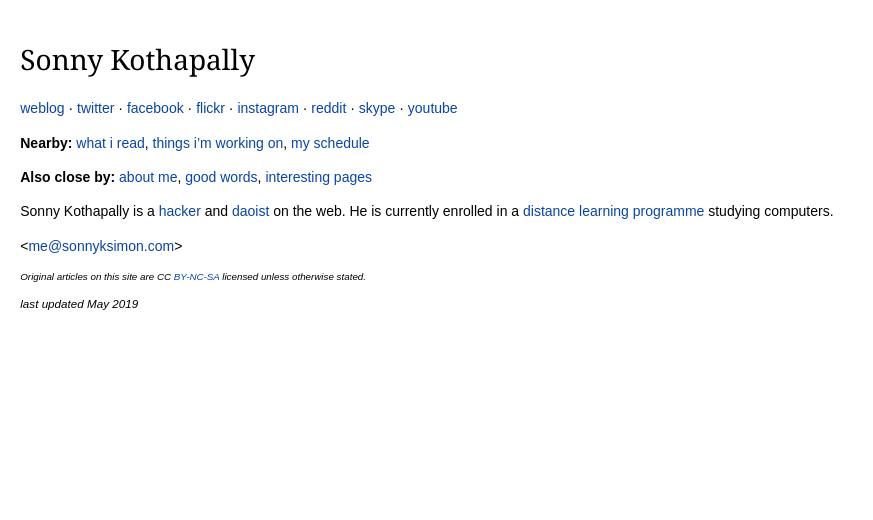
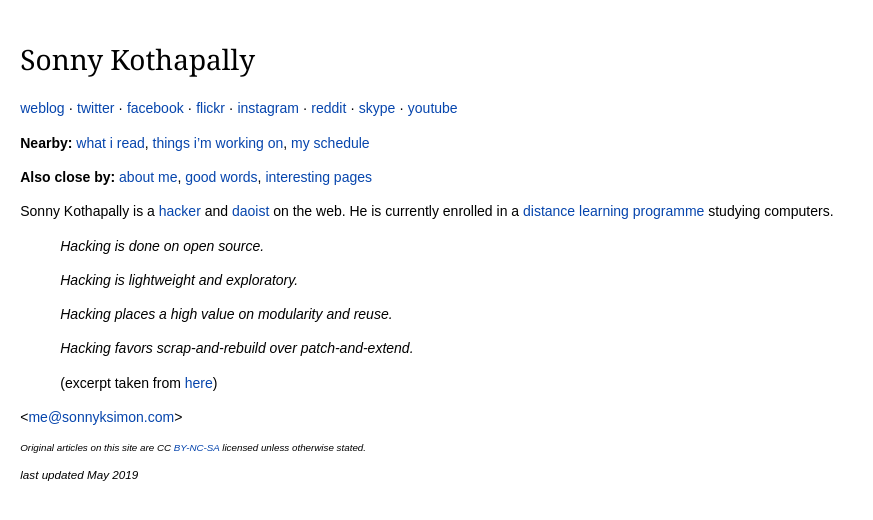
Before and after one commit to sonnyksimon/www.sonnyksimon.com, a Jekyll site: the page built from index.md, in a window 1280 px wide. Shown: the top 520 px of the page, without its empty margins (0-873 px from the left). Built offline with Jekyll 4.4.1, drawn with Linux system fonts in a browser that asks for light colours.

Commit message:
Update index.md

```diff
--- a/index.md
+++ b/index.md
@@ -20,6 +20,16 @@ site_name: sonnyksimon
 
 Sonny Kothapally is a [hacker](http://www.catb.org/esr/faqs/hacker-howto.html) and [daoist](http://www.iep.utm.edu/daoism/#H5) on the web. He is currently enrolled in a [distance learning programme](http://london.ac.uk/courses/computing-and-information-systems) studying computers.
 
+> *Hacking is done on open source.*
+>
+> *Hacking is lightweight and exploratory.*
+>
+> *Hacking places a high value on modularity and reuse.*
+>
+> *Hacking favors scrap-and-rebuild over patch-and-extend.*
+>
+> (excerpt taken from [here](http://www.catb.org/esr/faqs/hacking-howto.html))
+
 <[me@sonnyksimon.com](mailto:me@sonnyksimon.com)>
 
 *Original articles on this site are CC [BY-NC-SA](http://creativecommons.org/licenses/by-nc-sa/4.0/legalcode) licensed unless otherwise stated.*
```
